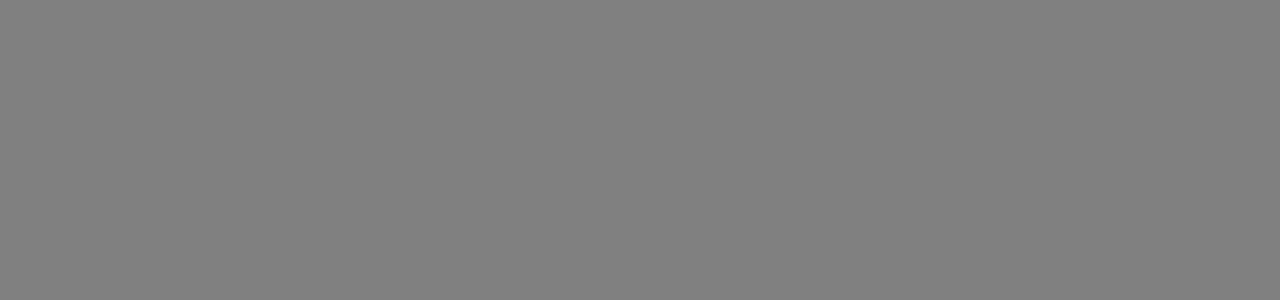
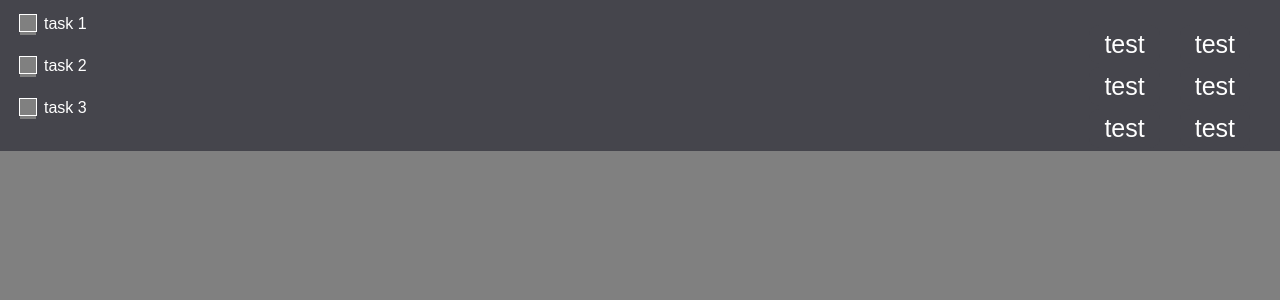
Before and after one commit to varenyk-lover/to-do-list-react, a React (Create React App) app: page / in a window 1280 px wide. Shown: the top 300 px of the page. Built offline with nearby package versions, Linux system fonts and the light colour scheme.

Commit message:
Fixed props in TaskList.jsx.But stucked with Checkbox.jsx props in styles.

```diff
--- a/src/components/atoms/Checkbox.jsx
+++ b/src/components/atoms/Checkbox.jsx
@@ -22,10 +22,10 @@ Checkbox.propTypes = {
     isChecked: PropTypes.bool.isRequired,
     checkHandler: PropTypes.func.isRequired
 }
-
-Checkbox.defaultProps = {
-    isChecked: false,
-}
+//
+// Checkbox.defaultProps = {
+//     isChecked: false,
+// }
 
 const CheckboxContainer = styled.div`
   display: inline-block;
--- a/src/components/molecules/TaskItem.jsx
+++ b/src/components/molecules/TaskItem.jsx
@@ -3,8 +3,8 @@ import PropTypes from "prop-types";
 import styled from "styled-components";
 import Checkbox from "../atoms/Checkbox";
 import Button from "../atoms/Button";
-import PenSvg from "../atoms/PenSvg";
-import GarbageTrashSvg from "../atoms/GarbageTrashSvg";
+// import PenSvg from "../atoms/PenSvg";
+// import GarbageTrashSvg from "../atoms/GarbageTrashSvg";
 
 const TaskItem = ({handleEdit, handleDelete, checkHandler, isChecked, task}) => (
     <StyledTaskItem>
@@ -16,8 +16,8 @@ const TaskItem = ({handleEdit, handleDelete, checkHandler, isChecked, task}) =>
 
 
         <StyledBtnContainer>
-            <Button typeOfBtn="button" handleClick={handleEdit}><PenSvg/></Button>
-            <Button typeOfBtn="button" handleClick={handleDelete}><GarbageTrashSvg/></Button>
+            <Button typeOfBtn="button" handleClick={handleEdit}>test</Button>
+            <Button typeOfBtn="button" handleClick={handleDelete}>test</Button>
         </StyledBtnContainer>
     </StyledTaskItem>
 
--- a/src/components/organisms/TaskList.jsx
+++ b/src/components/organisms/TaskList.jsx
@@ -3,23 +3,29 @@ import PropTypes from "prop-types";
 import styled from "styled-components";
 import TaskItem from "../molecules/TaskItem";
 
-const TaskList = ({onClick, checkHandler, isChecked, input}) => (
-    <StyledTaskList>
-        {tasks.map((task) => (
-            <TaskItem checked={isChecked} onChange={checkHandler} onClick={onClick} input={task.input}/>
-        ))}
-    </StyledTaskList>
+const TaskList = ({handleEdit, handleDelete, checkHandler, isChecked, tasks}) => {
 
-);
+    return (
+        <StyledTaskList>
+
+            {tasks.map((item, index) => (
+                <TaskItem handleEdit={handleEdit} handleDelete={handleDelete}
+                          checkHandler={checkHandler} isChecked={isChecked} task={item} key={`${item}-${index}`}/>
+            ))}
+        </StyledTaskList>
+    )
+};
 
 
 export default TaskList;
 
 
 TaskList.propTypes = {
-    onClick: PropTypes.func.isRequired,
+    handleEdit: PropTypes.func.isRequired,
+    handleDelete: PropTypes.func.isRequired,
     checkHandler: PropTypes.func.isRequired,
     isChecked: PropTypes.bool.isRequired,
+    // task: PropTypes.string.isRequired,
 }
 
 const StyledTaskList = styled.div`
--- a/src/components/pages/MainPage.jsx
+++ b/src/components/pages/MainPage.jsx
@@ -1,8 +1,21 @@
 import React from 'react';
+import TaskList from "../organisms/TaskList";
 
-const MainPage = () => (
-    <>
-    </>
-);
+const MainPage = () => {
+    const [isChecked, setChecked] = React.useState(false);
+    const tasks = ['task 1', 'task 2', 'task 3'];
 
+
+    const handleCheck = (e) => {
+        e.preventDefault();
+        setChecked(e.target.checked);
+        console.log(`${e.target.checked} is checked`);
+    }
+    return (
+        <>
+            <TaskList handleEdit={() => console.log('edit')} handleDelete={() => console.log('delete')}
+                      checkHandler={handleCheck} isChecked={isChecked} tasks={tasks}/>
+        </>
+    );
+}
 export default MainPage;
```
